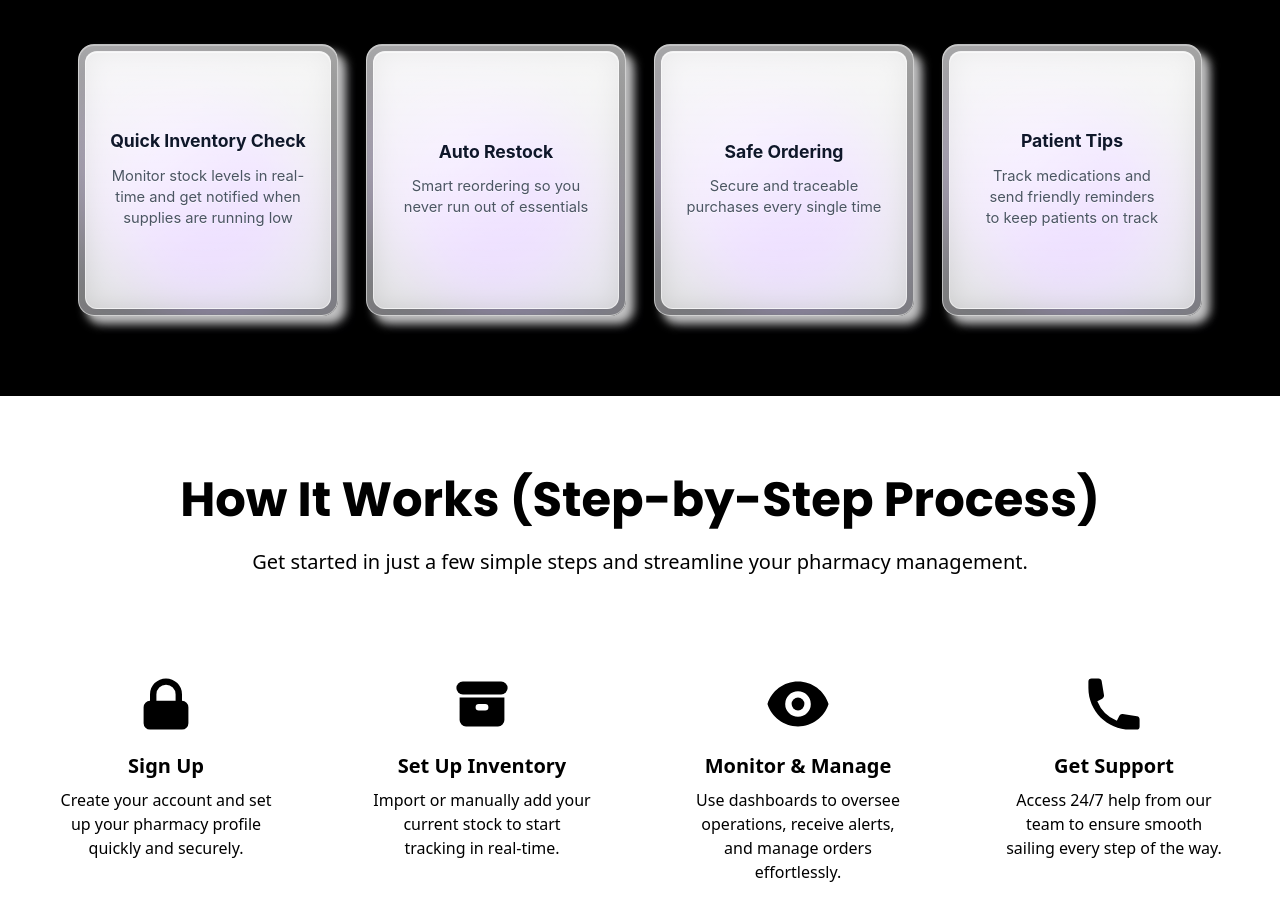
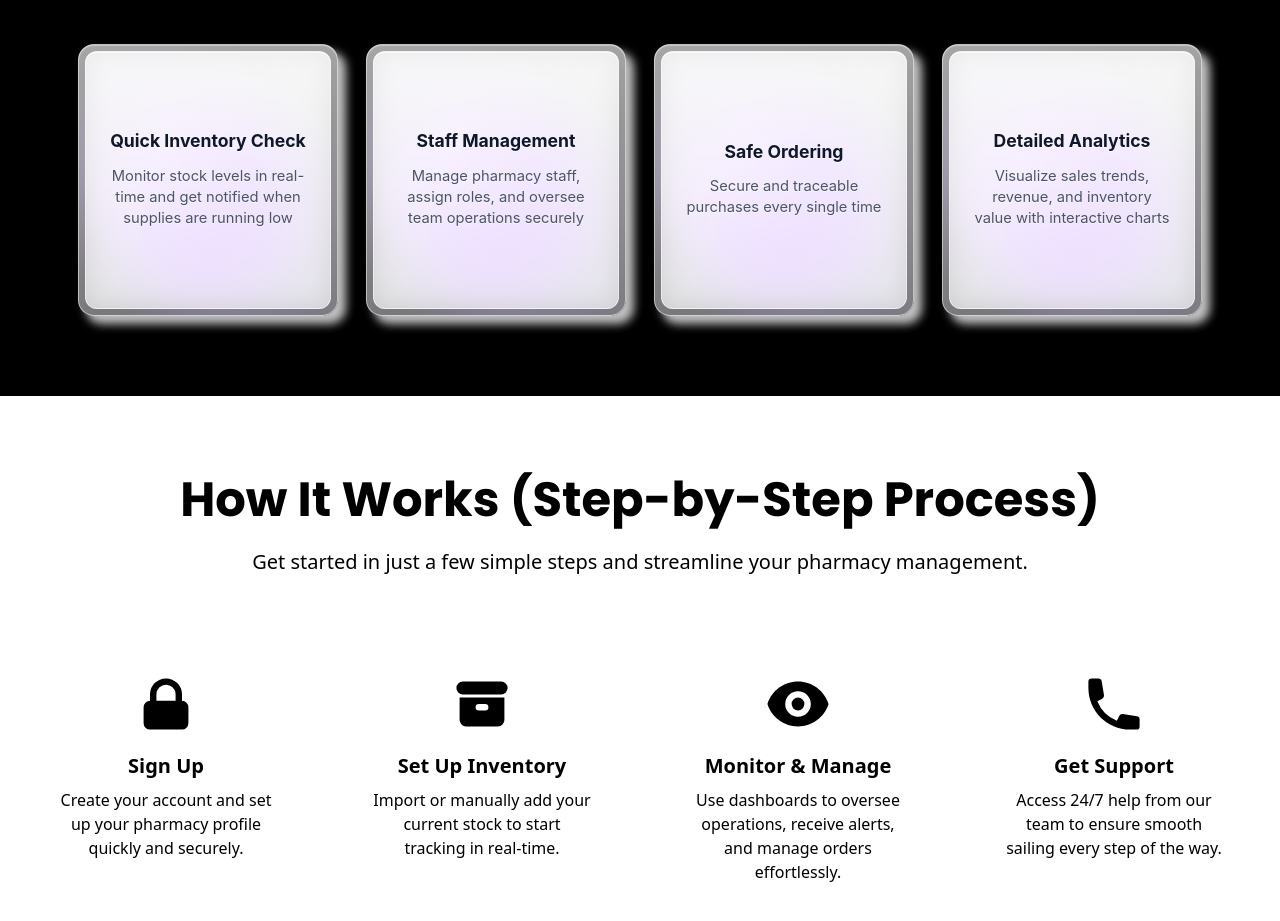
Before and after one commit to ojaswi1234/pharmacy_store_frontend, a React (Vite) app: page / in a window 1280 px wide. Shown: the part 1000-1921 px from the top of the page. Built offline with nearby package versions, Linux system fonts and the light colour scheme.

Commit message:
fixed cards

```diff
--- a/src/pages/App.jsx
+++ b/src/pages/App.jsx
@@ -168,9 +168,9 @@ function App() {
           <div className="grid grid-cols-1 gap-7 sm:grid-cols-2 lg:grid-cols-4">
             {[
               { title: "Quick Inventory Check", description: "Monitor stock levels in real-time and get notified when supplies are running low" },
-              { title: "Auto Restock", description: "Smart reordering so you never run out of essentials" },
+              { title: "Staff Management", description: "Manage pharmacy staff, assign roles, and oversee team operations securely" },
               { title: "Safe Ordering", description: "Secure and traceable purchases every single time" },
-              { title: "Patient Tips", description: "Track medications and send friendly reminders to keep patients on track" }
+              { title: "Detailed Analytics", description: "Visualize sales trends, revenue, and inventory value with interactive charts" }
             ].map((card, index) => (
               <div
                 key={index}
```
